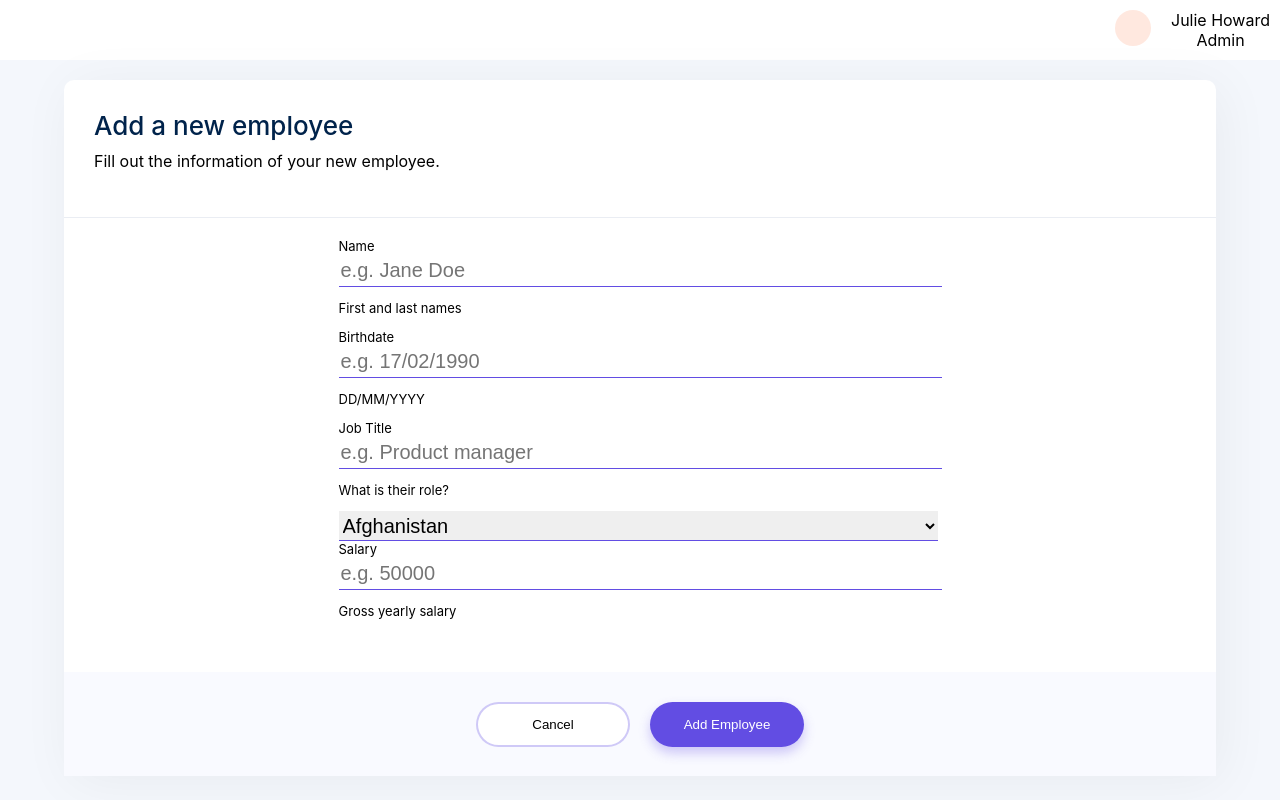
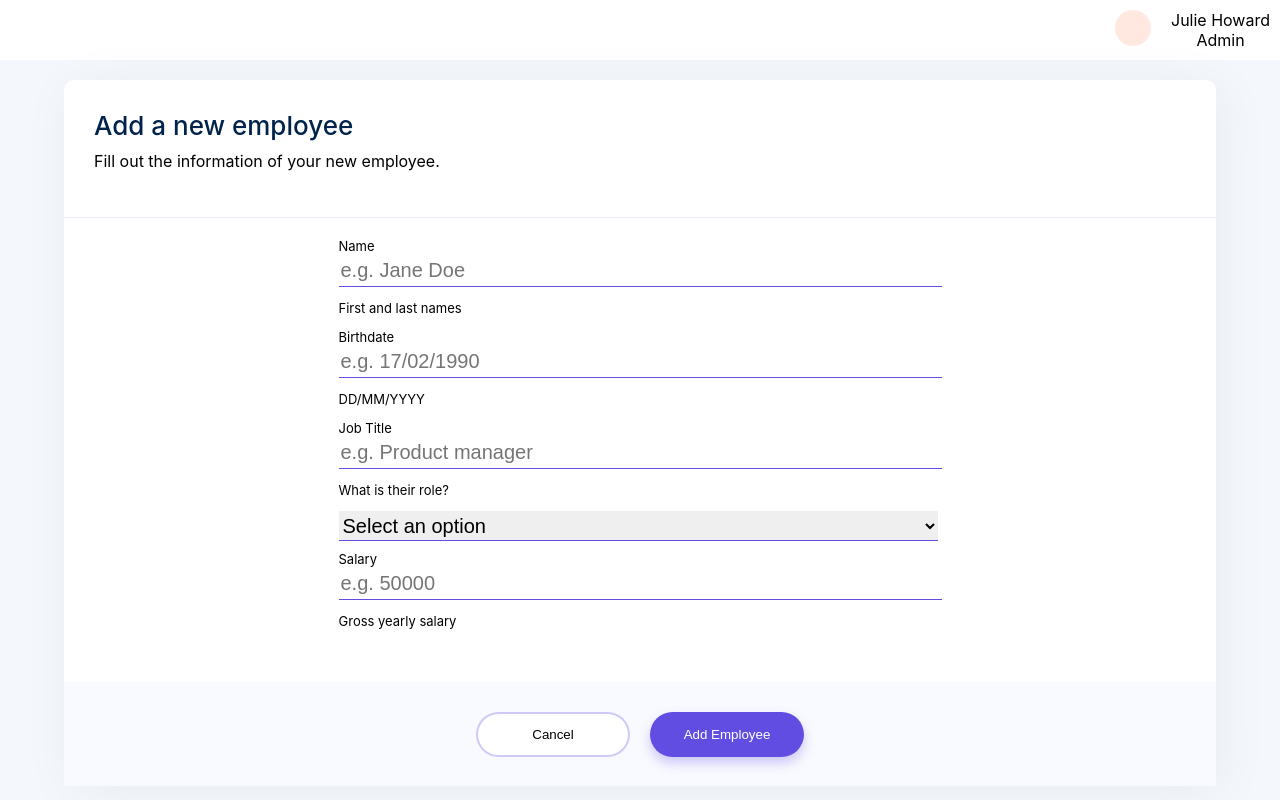
Before and after one commit to sarahpeterson/crud-people-list, a React (Create React App) app: page / in a window 1280 px wide. Both pictures are taken after a click on the button "Add Employee". Built offline with nearby package versions, Linux system fonts and the light colour scheme.

Commit message:
adds test ids to country select list

```diff
--- a/src/components/edit/CountryList.js
+++ b/src/components/edit/CountryList.js
@@ -3,8 +3,17 @@ import './styles.css';
 
 export default ({ btnClick, value }) => {
   return (
-    <select className="input-border" onChange={(e) => btnClick(e)}>
-      {value !== '' ? <option value={value}>{value}</option> : null}
+    <select
+      data-testid="select"
+      style={{ marginBottom: 10 }}
+      className="input-border"
+      onChange={(e) => btnClick(e)}
+    >
+      {
+        value !== '' ?
+        <option defaultValue value={value}>{value}</option> :
+        <option defaultValue value="Select an option">Select an option</option>
+      }
       <option value="Afghanistan">Afghanistan</option>
       <option value="Åland Islands">Åland Islands</option>
       <option value="Albania">Albania</option>
@@ -240,7 +249,7 @@ export default ({ btnClick, value }) => {
       <option value="Ukraine">Ukraine</option>
       <option value="United Arab Emirates">United Arab Emirates</option>
       <option value="United Kingdom">United Kingdom</option>
-      <option value="United States">United States</option>
+      <option data-testid="val1" value="United States">United States</option>
       <option value="United States Minor Outlying Islands">United States Minor Outlying Islands</option>
       <option value="Uruguay">Uruguay</option>
       <option value="Uzbekistan">Uzbekistan</option>
```
